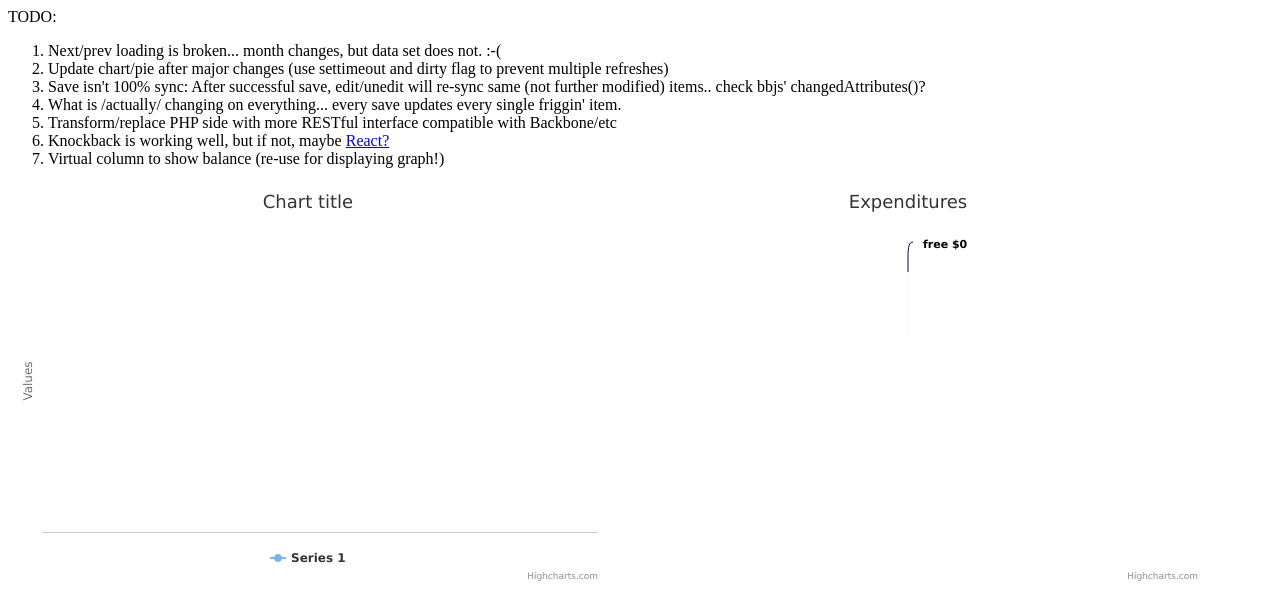
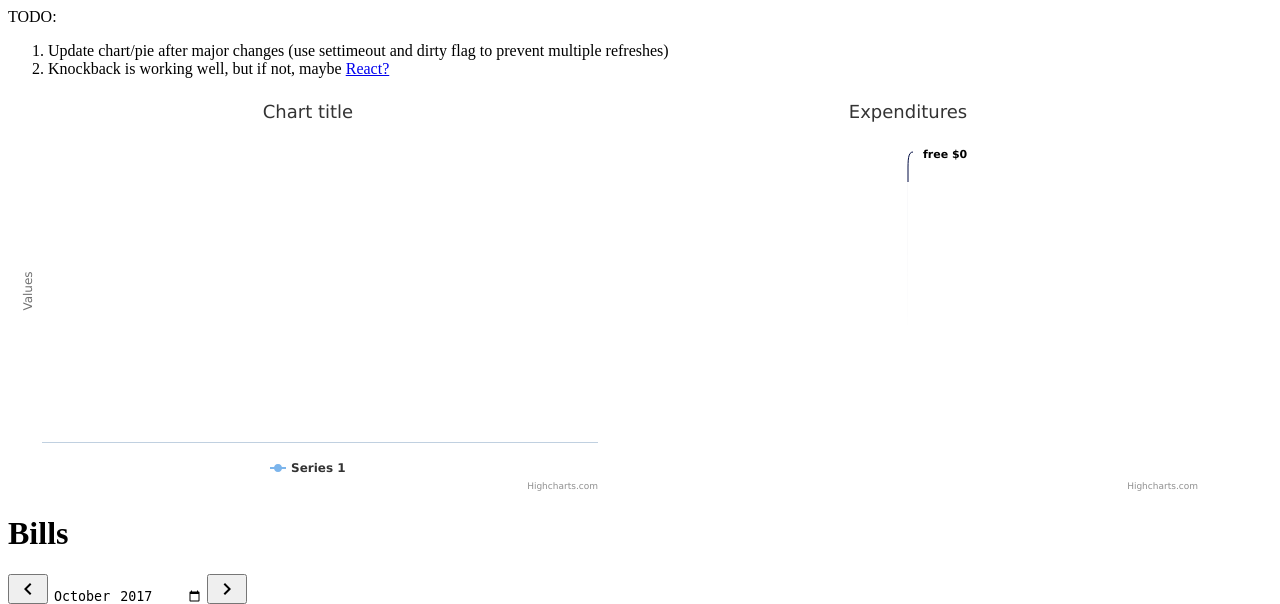
Before and after one commit to jnwatts/bills, a PHP site: page / in a window 1280 px wide. Shown: the top 604 px of the page. Run offline with PHP 8.4, Linux system fonts and the light colour scheme; data that the repository does not hold is empty; a stand-in replaces the project's code that opens the database connection.

Commit message:
index: Clean up TODO list

```diff
--- a/index.php
+++ b/index.php
@@ -14,13 +14,8 @@ require("config.php");
     <div>
       TODO:
       <ol>
-        <li>Next/prev loading is broken... month changes, but data set does not. :-(</li>
         <li>Update chart/pie after major changes (use settimeout and dirty flag to prevent multiple refreshes)</li>
-        <li>Save isn't 100% sync: After successful save, edit/unedit will re-sync same (not further modified) items.. check bbjs' changedAttributes()?</li>
-        <li>What is /actually/ changing on everything... every save updates every single friggin' item.</li>
-        <li>Transform/replace PHP side with more RESTful interface compatible with Backbone/etc</li>
         <li>Knockback is working well, but if not, maybe <a href="https://facebook.github.io/react/docs/tutorial.html">React?</a></li>
-        <li>Virtual column to show balance (re-use for displaying graph!)</li>
       </ol>
     </div>
 
```
